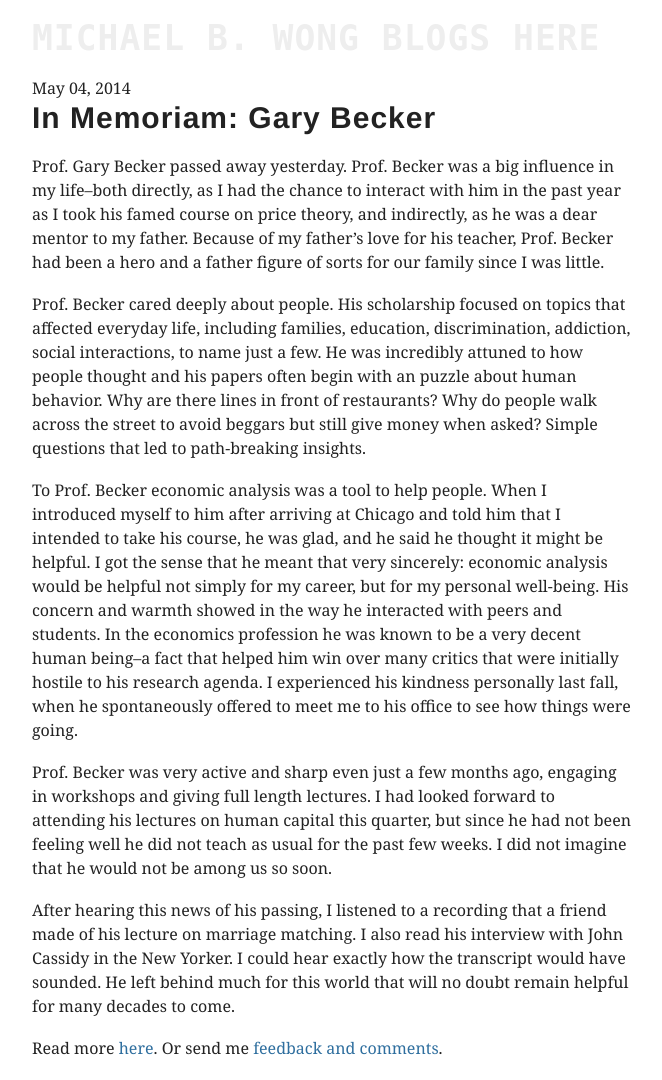
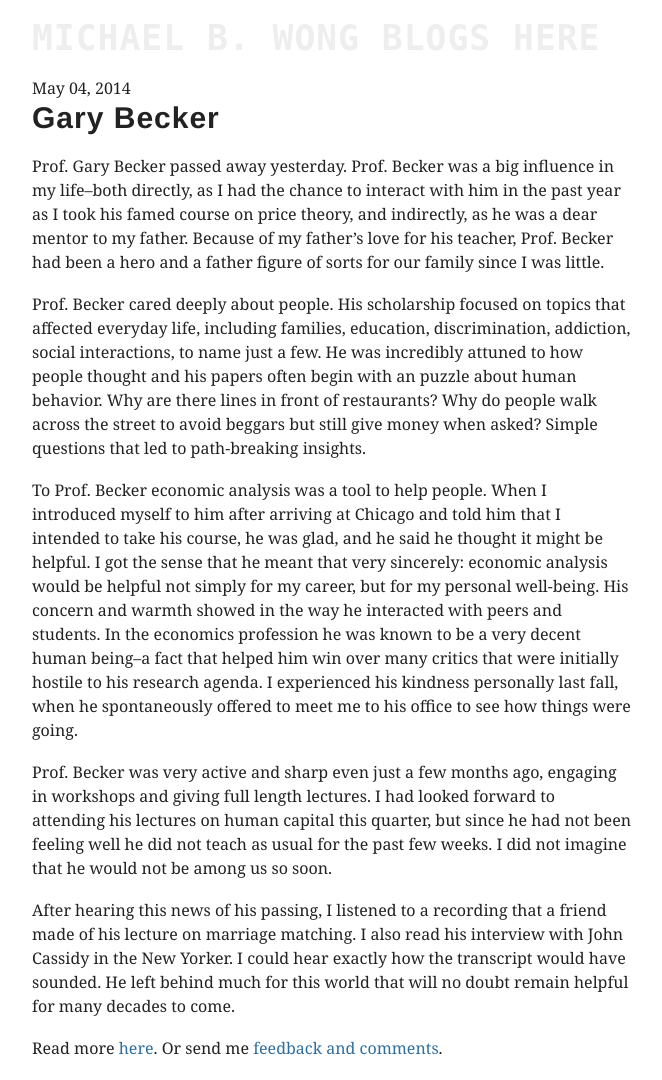
Before and after one commit to mbwong/mbwong.github.com, a Jekyll site: the page built from _posts/2014-05-04-gary-becker.md, in a window 1280 px wide. Shown: the whole page, without its empty margins (308-970 px from the left). Built offline with Jekyll 4.4.1, drawn with Linux system fonts in a browser that asks for light colours.

Commit message:
Update 2014-05-04-gary-becker.md

```diff
--- a/_posts/2014-05-04-gary-becker.md
+++ b/_posts/2014-05-04-gary-becker.md
@@ -5,7 +5,7 @@ layout: post
 
 ---
 
-# In Memoriam: Gary Becker
+# Gary Becker
 
 Prof. Gary Becker passed away yesterday. Prof. Becker was a big influence in my life--both directly, as I had the chance to interact with him in the past year as I took his famed course on price theory, and indirectly, as he was a dear mentor to my father. Because of my father's love for his teacher, Prof. Becker had been a hero and a father figure of sorts for our family since I was little.
 
```
